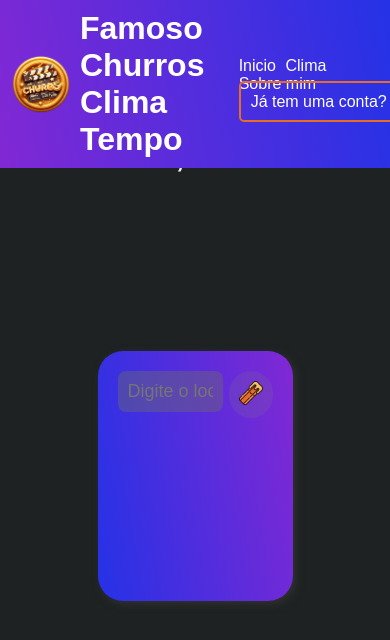
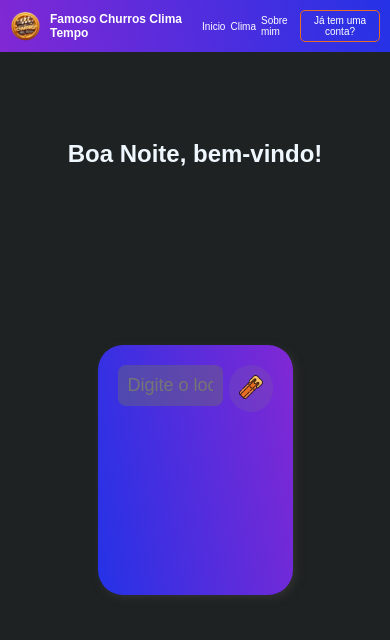
Before and after one commit to MateusSanfer/pesquisa-de-filmes, a plain HTML site: page clima.html in a window 390 px wide. Drawn offline with Linux system fonts and the light colour scheme.

Commit message:
add css geral

```diff
--- a/clima.html
+++ b/clima.html
@@ -10,6 +10,7 @@
     <meta name="viewport" content="width=device-width, initial-scale=1.0" />
     <link rel="stylesheet" href="src/css/clima.css" />
     <link rel="stylesheet" href="src/css/reset.css" />
+    <link rel="stylesheet" href="src/css/geral.css">
     <title>Churros Clima</title>
   </head>
   <body>
@@ -25,13 +26,13 @@
       <ul>
         <a href="index.html"><li>Inicio</li></a>
         <a href="clima.html"><li>Clima</li></a>
-        <a href="sobreMim.html"><li>Sobre mim</li></a>
+        <a href="sobreMim.html" class="sobre"><li>Sobre mim</li></a>
         <a class="inscreva-se-btn" href="#"><li>Já tem uma conta?</li></a>
       </ul>
     </header>
 
+
     <h2 class="galo"><span class="saudacao"></span>, bem-vindo!</h2>
-
     <main>
       <div class="caixa-maior">
         <input
--- a/src/css/clima.css
+++ b/src/css/clima.css
@@ -30,7 +30,7 @@ a {
 }
 
 a:hover {
-  color: #e86d24;
+  color: var(--colorChurros);
   transition: 0.3s all;
 }
 
@@ -39,13 +39,13 @@ li {
 }
 
 .inscreva-se-btn {
-  border: 2px solid #e86d24;
+  border: 2px solid var(--colorChurros);
   padding: 10px;
   border-radius: 5px;
 }
 
 .inscreva-se-btn:hover {
-  background: #e86d24;
+  background: var(--colorChurros);
   color: white;
   transition: 0.3s all;
 }
@@ -106,7 +106,7 @@ main {
 }
 
 .botao-busca:hover {
-  background: #e86d24;
+  background: var(--colorChurros);
 }
 
 .img-busca {
@@ -141,3 +141,97 @@ main {
 .texto-previsao {
   text-transform: capitalize;
 }
+
+@media(max-width: 810px){
+  .title h1{
+    font-size: 1.4rem;
+  }
+  .churros{
+    max-width: 50px;
+    height: 50px;
+  }
+
+  ul{
+    display: flex;
+    justify-content: space-around;
+    align-items: center;
+    flex-direction: row;
+    font-size: 1rem;
+  }
+
+  .inscreva-se-btn{
+    padding: 6px;
+    width: 160px;
+    text-align: center;
+  }
+
+  .sobre{
+    width: 78px;
+  }
+}
+
+@media(max-width: 675px){
+  .title h1{
+    font-size: 18px;
+  }
+
+  .churros{
+    max-width: 28px;
+    height: 28px;
+  }
+
+  ul{
+    display: flex;
+    justify-content: space-around;
+    align-items: center;
+    flex-direction: row;
+    font-size: 14px;
+  }
+
+  .inscreva-se-btn{
+    padding: 5px;
+    width: 140px;
+    text-align: center;
+  }
+
+  .galo{
+    font-size: 26px
+  }
+}
+
+  @media(max-width: 425px){
+    .title h1{
+      font-size: 12px;
+    }
+
+    .churros{
+      max-width: 30px;
+      height: 30px;
+    }
+
+    ul{
+      display: flex;
+      justify-content: space-around;
+      align-items: center;
+      flex-direction: row;
+      font-size: 10px;
+    }
+
+    .inscreva-se-btn{
+      padding: 4px;
+      width: 80px;
+      border: 1px solid var(--colorChurros);
+    }
+
+    .inscreva-se-btn li{
+      text-align: center;
+    }
+
+    .sobre{
+      width: 34px;
+    }
+
+    .galo{
+      font-size: 24px;
+    }
+  }
--- /dev/null
+++ b/src/css/geral.css
@@ -0,0 +1,133 @@
+:root {
+    --fundo: rgb(10, 102, 109);
+    --gradient-header: linear-gradient(
+      80deg,
+      rgb(129, 40, 212),
+      rgb(37, 50, 230)
+    );
+    --colorChurros: #e86d24;
+  }
+
+  @media(max-width: 810px){
+    .title h1{
+      font-size: 1.4rem;
+    }
+    .churros{
+      max-width: 50px;
+      height: 50px;
+    }
+
+    ul{
+      display: flex;
+      justify-content: space-around;
+      align-items: center;
+      flex-direction: row;
+      font-size: 1rem;
+    }
+
+    .inscreva-se-btn{
+      padding: 6px;
+      width: 160px;
+      text-align: center;
+    }
+
+    .sobre{
+      width: 78px;
+    }
+
+    form{
+      max-width: 85%;
+
+    }
+
+    form button{
+     width: auto;
+     font-size: 12px;
+     padding: 0 6px;
+
+    }
+
+    #pesquisa{
+      font-size: 17px;
+    }
+  }
+
+  @media(max-width: 675px){
+    .title h1{
+      font-size: 18px;
+    }
+
+    .churros{
+      max-width: 28px;
+      height: 28px;
+    }
+
+    ul{
+      display: flex;
+      justify-content: space-around;
+      align-items: center;
+      flex-direction: row;
+      font-size: 14px;
+    }
+
+    .inscreva-se-btn{
+      padding: 5px;
+      width: 140px;
+      text-align: center;
+    }
+
+    .galo{
+      font-size: 26px
+    }
+  }
+
+  @media(max-width: 425px){
+    .title h1{
+      font-size: 12px;
+    }
+
+    .churros{
+      max-width: 30px;
+      height: 30px;
+    }
+
+    ul{
+      display: flex;
+      justify-content: space-around;
+      align-items: center;
+      flex-direction: row;
+      font-size: 10px;
+    }
+
+    .inscreva-se-btn{
+      padding: 4px;
+      width: 80px;
+      border: 1px solid var(--colorChurros)
+    }
+
+    .inscreva-se-btn li{
+      text-align: center;
+    }
+
+    .sobre{
+      width: 34px;
+    }
+
+    form{
+      max-width: 85%;
+
+    }
+
+    #pesquisa{
+      font-size: 12px;
+    }
+
+    .galo{
+      font-size: 24px;
+    }
+    .item{
+      max-width: 120px;
+      font-size: 12px;
+      padding: 5px;
+    }
+  }
--- a/src/css/styles.css
+++ b/src/css/styles.css
@@ -1,16 +1,4 @@
-:root {
-  --fundo: rgb(10, 102, 109);
-  --gradient-header: linear-gradient(
-    80deg,
-    rgb(129, 40, 212),
-    rgb(37, 50, 230)
-  );
-  --colorChurros: #e86d24;
-}
 
-body {
-  background: rgb(10, 102, 109);
-}
 body {
   background: rgb(39, 41, 41);
 }
@@ -151,128 +139,3 @@ div.item:hover {
 div.item img {
   width: 100%;
 }
-
-
-
-
-
-
-@media(max-width: 810px){
-  .title h1{
-    font-size: 1.4rem;
-  }
-  .churros{
-    max-width: 50px;
-    height: 50px;
-  }
-
-  ul{
-    display: flex;
-    justify-content: space-around;
-    align-items: center;
-    flex-direction: row;
-    font-size: 1rem;
-  }
-
-  .inscreva-se-btn{
-    padding: 6px;
-    width: 160px;
-    text-align: center;
-  }
-
-  .sobre{
-    width: 78px;
-  }
-
-  form{
-    max-width: 85%;
-
-  }
-
-  form button{
-   width: auto;
-   font-size: 10px;
-   padding: 0 6px ;
-
-  }
-
-  #pesquisa{
-    font-size: 17px;
-  }
-}
-
-@media(max-width: 675px){
-  .title h1{
-    font-size: 18px;
-  }
-
-  .churros{
-    max-width: 28px;
-    height: 28px;
-  }
-
-  ul{
-    display: flex;
-    justify-content: space-around;
-    align-items: center;
-    flex-direction: row;
-    font-size: 14px;
-  }
-
-  .inscreva-se-btn{
-    padding: 5px;
-    width: 140px;
-    text-align: center;
-  }
-}
-
-@media(max-width: 425px){
-  .title h1{
-    font-size: 12px;
-  }
-
-  .churros{
-    max-width: 30px;
-    height: 30px;
-  }
-
-  ul{
-    display: flex;
-    justify-content: space-around;
-    align-items: center;
-    flex-direction: row;
-    font-size: 10px;
-  }
-
-  .inscreva-se-btn{
-    padding: 4px;
-    width: 80px;
-    border: 1px solid var(--colorChurros)
-  }
-
-  .inscreva-se-btn li{
-    text-align: center;
-  }
-
-  .sobre{
-    width: 34px;
-  }
-
-  form{
-    max-width: 85%;
-
-  }
-
-  #pesquisa{
-    font-size: 12px;
-  }
-
-  .galo{
-    font-size: 24px;
-  }
-  .item{
-    max-width: 120px;
-    font-size: 12px;
-    padding: 5px;
-  }
-}
```
Also changed, not shown: index.html (+1 -0 lines).
